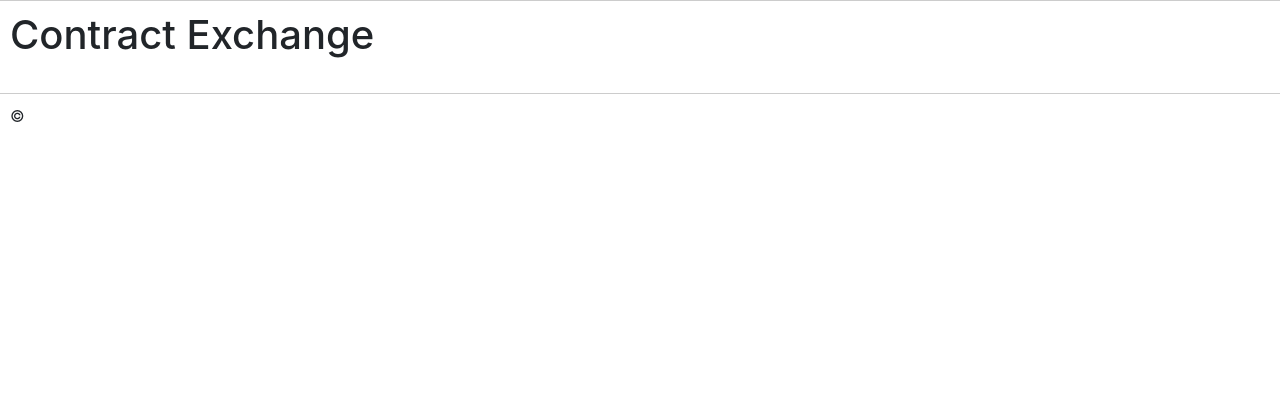
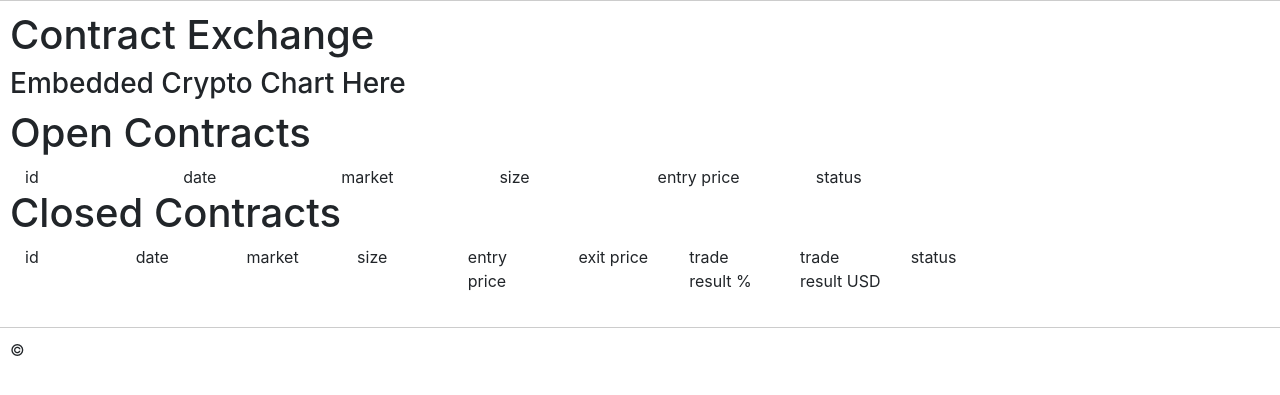
Before and after one commit to jespermaassen/flaskmallow, a Python web app: template app/templates/exchange.html in a window 1280 px wide. Shown: the part 56-451 px from the top of the page. Run offline with Jinja, Linux system fonts and the light colour scheme; the template is opened without the code that fills it, so the values that code supplies are empty; some libraries are stand-ins or nearby versions.

Commit message:
added functionnality to close contract

```diff
--- a/app/templates/account.html
+++ b/app/templates/account.html
@@ -1,5 +1,6 @@
 {% extends 'base.html' %} {% block content %}
 
 <h1>Hello, {{ user.username }}</h1>
-<a href="{{ url_for('display_contracts') }}"><button>All Contracts</button></a>
+<h3>Your current capital is: {{ user.money|round(2) }}</h3>
+<a href="{{ url_for('display_contracts') }}"><button>Contract History</button></a>
 {% endblock %}
--- a/app/templates/base.html
+++ b/app/templates/base.html
@@ -13,6 +13,7 @@
       integrity="sha384-TX8t27EcRE3e/ihU7zmQxVncDAy5uIKz4rEkgIXeMed4M0jlfIDPvg6uqKI2xXr2"
       crossorigin="anonymous"
     />
+    <script src="https://ajax.googleapis.com/ajax/libs/jquery/3.1.0/jquery.min.js"></script>
 
     <!-- In-lining styles to avoid needing a separate .css file -->
     <style>
@@ -89,11 +90,6 @@
     </div>
     {% endblock %}
 
-    <!-- jQuery (necessary for Bootstrap's JavaScript plugins) -->
-    <script src="//code.jquery.com/jquery-1.11.0.min.js"></script>
-    <!-- Bootstrap -->
-    <script src="//netdna.bootstrapcdn.com/bootstrap/3.1.1/js/bootstrap.min.js"></script>
-
     {# *** Allow sub-templates to insert extra html to the bottom of the body *** #} {% block extra_js %}{% endblock %}
   </body>
 </html>
--- a/app/templates/exchange.html
+++ b/app/templates/exchange.html
@@ -1,5 +1,100 @@
 {% extends 'base.html' %} {% block content %}
+
+<script type=text/javascript>
+  $(function () {
+    $("a#close_contract").bind("click", function () {
+      $.getJSON(
+        "/process",
+        {
+          contractId: $('input[name="contract"]').val(),
+        },
+        function (data) {
+          $("#result").text(data.result);
+          $("#contract-section").load(" #contract-section > *");
+        }
+      );
+      return false;
+    });
+  });
+</script>
 
 <h1>Contract Exchange</h1>
 
+<h3>Embedded Crypto Chart Here</h3>
+
+<div id="contract-section">
+
+    <h1>Open Contracts</h1>
+
+    <div class="container-fluid">
+      <div class="row" style="width: 90%">
+        <div class="col">id</div>
+        <div class="col">date</div>
+        <div class="col">market</div>
+        <div class="col">size</div>
+        <div class="col">entry price</div>
+        <div class="col">status</div>
+        <div class="col"></div>
+      </div>
+
+      {% for contract in contracts %} {% if contract.status.value == 'open' %}
+      <div class="row" style="width: 90%">
+        <div class="col">{{contract.id}}</div>
+        <div class="col">{{contract.date_open }}</div>
+        <div class="col">{{contract.market}}</div>
+        <div class="col">{{contract.size}}</div>
+        <div class="col">{{contract.entry_price}}</div>
+        <div class="col">{{contract.status}}</div>
+        <div class="col">
+          <form class="form-inline">
+            <input type="hidden" name="contract" value="{{contract.id}}" />
+            <a href="#" id="close_contract"><button class="btc btn-default">Close Contract</button></a>
+          </form>
+        </div>
+      </div>
+      {% endif %} {% endfor %}
+    </div>
+
+    <h1>Closed Contracts</h1>
+
+    <div class="container-fluid">
+        <div class="row" style="width: 90%">
+          <div class="col">id</div>
+          <div class="col">date</div>
+          <div class="col">market</div>
+          <div class="col">size</div>
+          <div class="col">entry price</div>
+          <div class="col">exit price</div>
+          <div class="col">trade result %</div>
+          <div class="col">trade result USD</div>
+          <div class="col">status</div>
+
+          <div class="col"></div>
+        </div>
+
+        {% for contract in contracts %} {% if contract.status.value == 'closed' %}
+        <div class="row" style="width: 90%">
+          <div class="col">{{contract.id}}</div>
+          <div class="col">{{contract.date_open }}</div>
+          <div class="col">{{contract.market}}</div>
+          <div class="col">{{contract.size}}</div>
+          <div class="col">{{contract.entry_price}}</div>
+          <div class="col">{{contract.close_price}}</div>
+          <div class="col">{{contract.trade_result_pct}}</div>
+          <div class="col">{{contract.trade_result_usd}}</div>
+          <div class="col">{{contract.status}}</div>
+        </div>
+        {% endif %} {% endfor %}
+      </div>
+
+</div>
+
 {% endblock %}
+
+<!-- <div class="container">
+  <form class="form-inline">
+    <input type="hidden" name="contract" value="{{contract.id}}" />
+    <a href="#" id="close_contract"><button class="btc btn-default">Close Contract</button></a>
+  </form>
+  <p id="result"></p>
+</div> -->
--- a/rebuild_db.py
+++ /dev/null
@@ -1,6 +0,0 @@
-from app import app, db
-from app.models import *
-
-db.session.commit()
-db.drop_all()
-db.create_all()
```
Also changed, not shown: app/enums.py (+1 -14 lines), app/exchange/views.py (+45 -2 lines), app/models.py (+20 -8 lines), bootstrap.py (added, +77 -0 lines), app/exchange/helpers.py (added).
